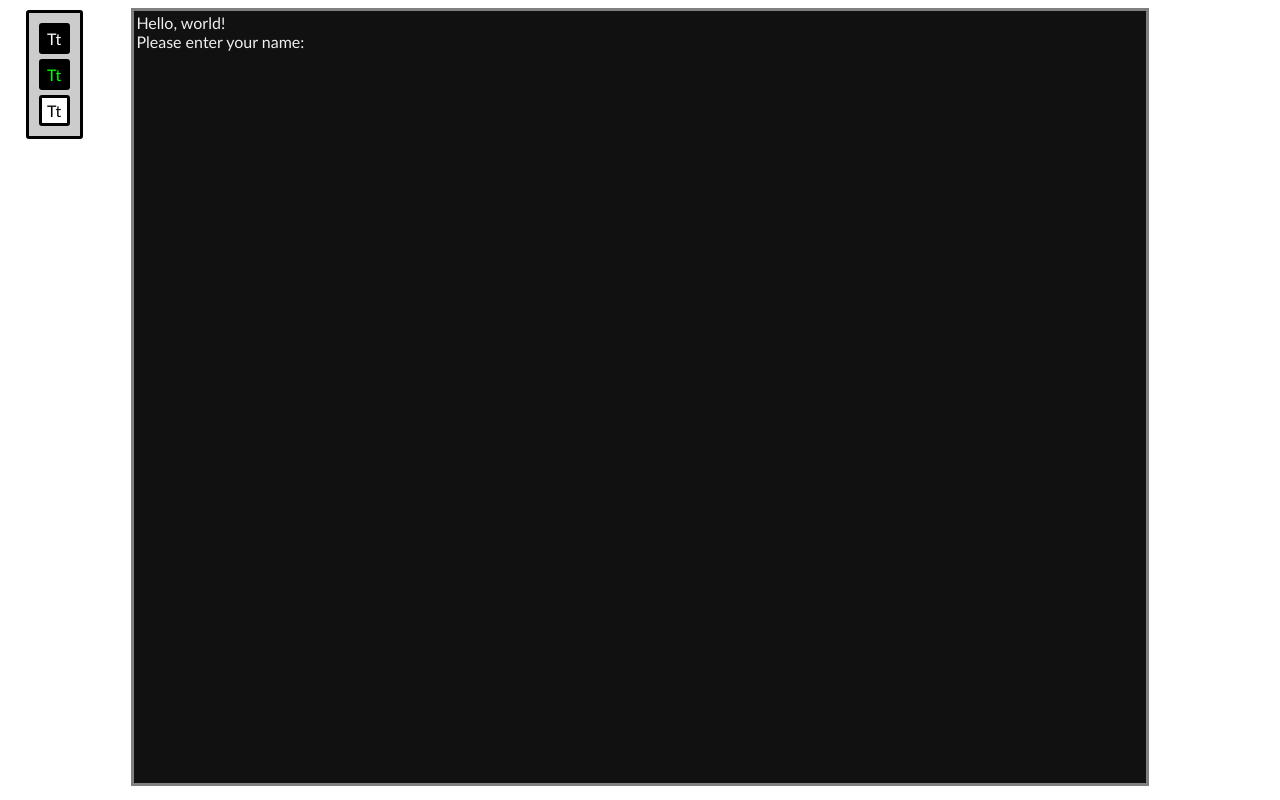
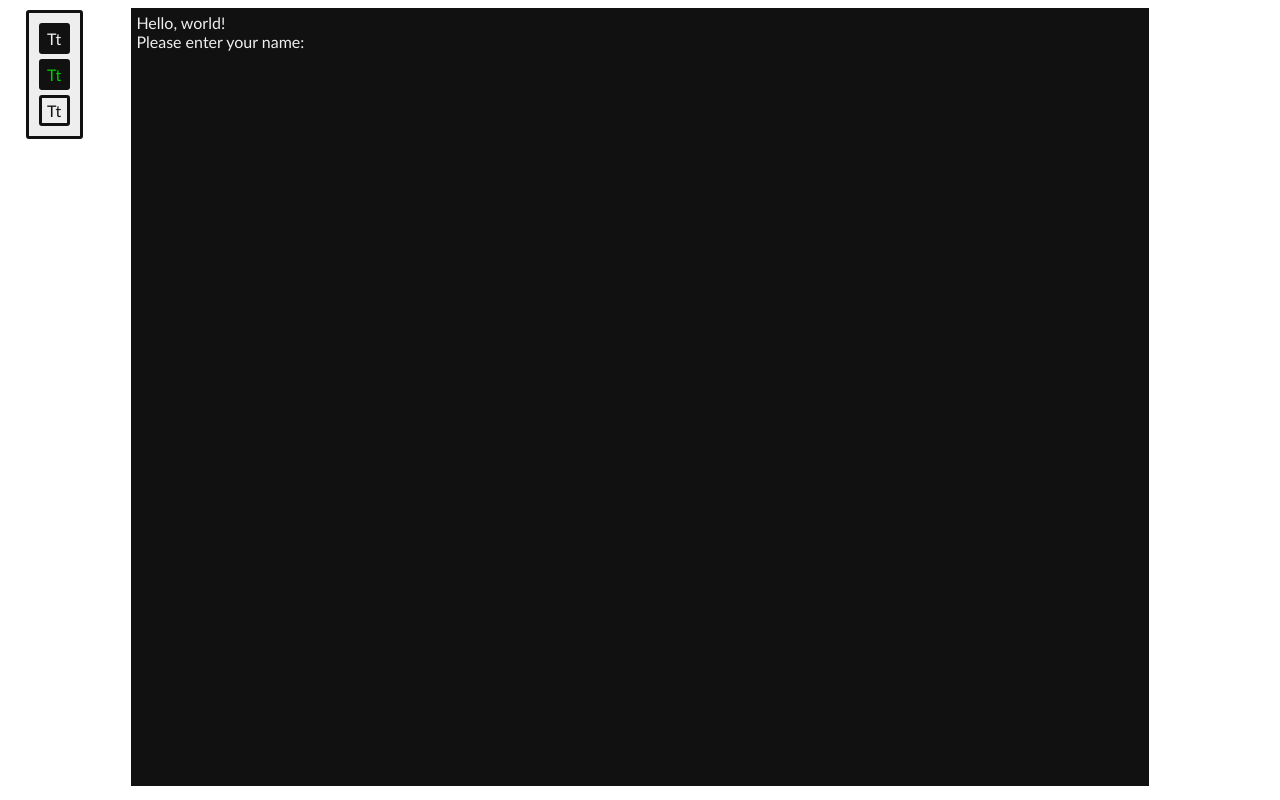
Before and after one commit to JamesonRGrieve-Instruction/EXSM-3935-LEC-WI2-Wi22-, a plain HTML site: page index.html in a window 1280 px wide. Drawn offline with Linux system fonts and the light colour scheme.

Commit message:
Simplified CSS;

```diff
--- a/css/styles.css
+++ b/css/styles.css
@@ -1,18 +1,23 @@
 html {
     font-family:'Gill Sans', 'Gill Sans MT', Calibri, 'Trebuchet MS', sans-serif;
+    --green: #0C0;
+    --white: #EEE;
+    --black: #111;
 }
-body, body.white-on-black {
-    --text: #EEE;
-    --back: #111;
+body, .white-on-black {
+    --text: var(--white);
+    --back: var(--black);
 }
-body.black-on-white {
-    --text: #111;
-    --back: #EEE;
+.black-on-white {
+    --text: var(--black);
+    --back: var(--white);
 }
-body.green-on-black {
-    --text: #0C0;
-    --back: #111;
+.green-on-black {
+    --text: var(--green);
+    --back: var(--black);
 }
+
+
 #output {
     background-color: var(--back);
     overflow-y:scroll;
@@ -33,7 +38,7 @@ body.green-on-black {
     margin: 0 auto;
     width: 80%;
     position: relative;
-    border: 3px solid grey;
+    border: 3px solid var(--black);
 }
 .flash>.editing::after {
  content: "|";
@@ -41,8 +46,8 @@ body.green-on-black {
 }
 
 #themes {
-    background-color: #CCC;
-    border: 3px solid black;
+    background-color: var(--white);
+    border: 3px solid var(--black);
     border-radius: 3px;
     position: absolute;
     top: 10px;
@@ -52,28 +57,16 @@ body.green-on-black {
 .theme {
     width: 25px;
     height: 25px;
-    border: 3px solid black;
+    border: 3px solid var(--black);
     border-radius: 3px;
     margin: 5px;
     text-align: center;
     line-height: 25px;
     cursor: pointer;
+    background-color: var(--back);
+    color: var(--text);
 }
 
 .theme:hover {
     border-color: rgb(0, 110, 110);
 }
-
-#white-on-black {
-    color: #FFF;
-    background-color: #000;
-}
-
-#black-on-white {
-    color: #000;
-    background-color: #FFF;
-}
-#green-on-black {
-    color: #0F0;
-    background-color: #000;
-}
--- a/index.html
+++ b/index.html
@@ -17,9 +17,9 @@
             <p class="browsehappy">You are using an <strong>outdated</strong> browser. Please <a href="#">upgrade your browser</a> to improve your experience.</p>
         <![endif]-->
         <div id="themes">
-            <div class="theme" id="white-on-black">Tt</div>
-            <div class="theme" id="green-on-black">Tt</div>
-            <div class="theme" id="black-on-white">Tt</div>
+            <div class="white-on-black theme">Tt</div>
+            <div class="green-on-black theme">Tt</div>
+            <div class="black-on-white theme">Tt</div>
         </div>
         <div class="container">
             <div id="output">
--- a/js/console.js
+++ b/js/console.js
@@ -46,7 +46,7 @@ function refreshTheme()
 for (item of document.querySelectorAll(".theme"))
 {
     item.addEventListener("click", function(event) {
-        localStorage.setItem('exsm3935-theme', event.target.getAttribute("id"));
+        localStorage.setItem('exsm3935-theme', event.target.classList[0]);
         refreshTheme();
     });
 }
```
